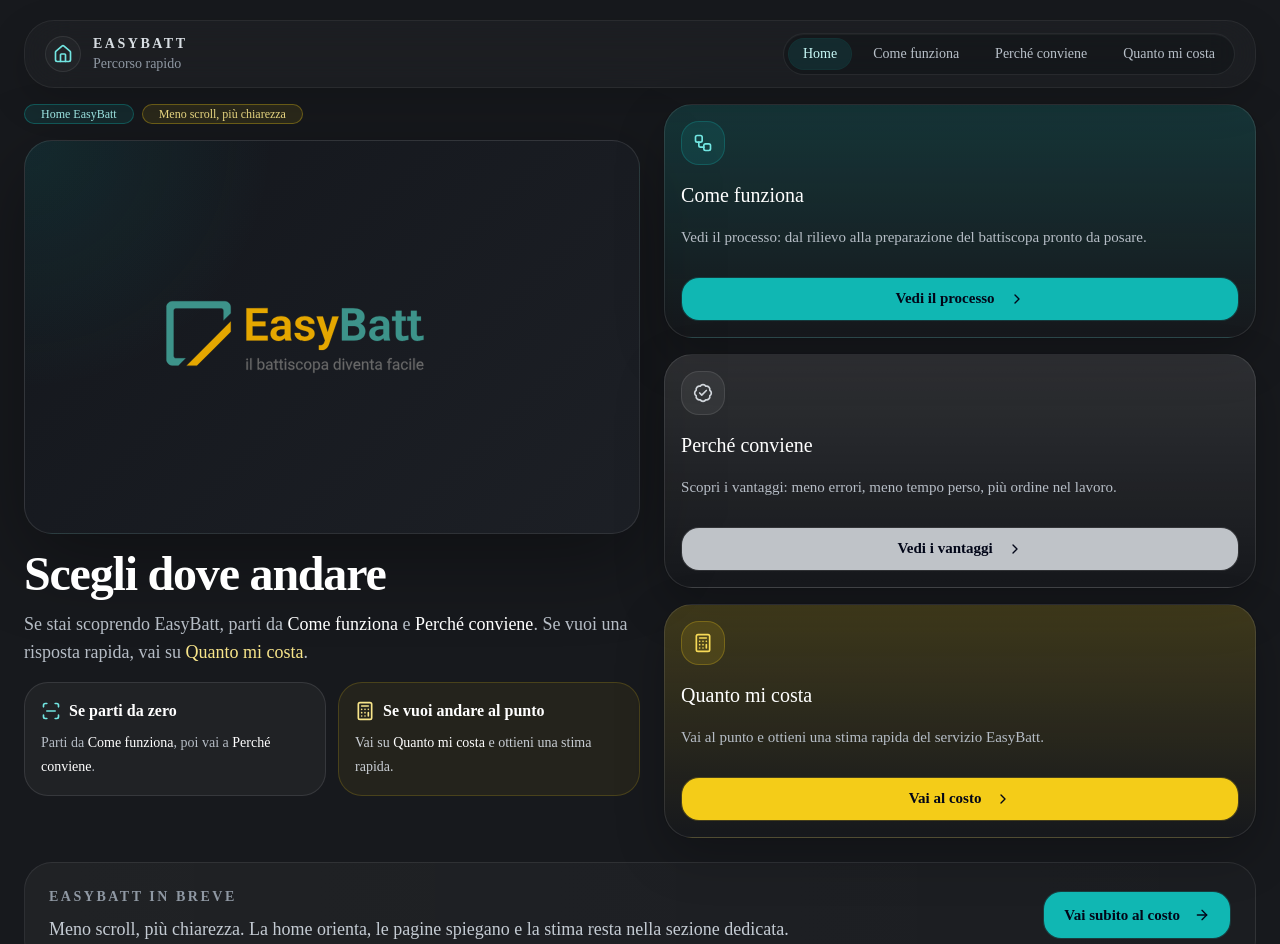
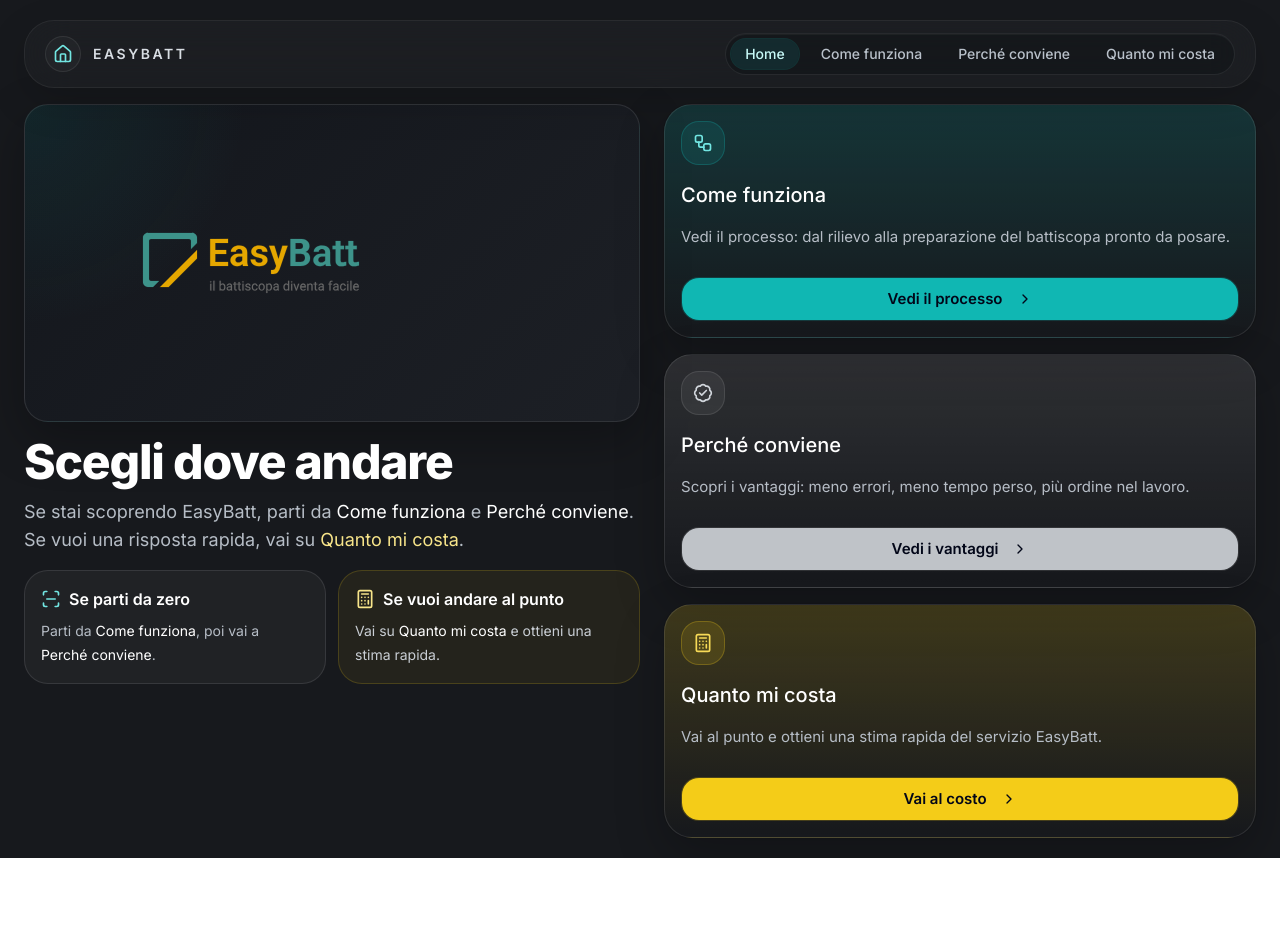
Before and after one commit to FalegnameriaSpini/easybatt-webapp, a Next.js app: page / in a window 1280 px wide. Shown: the top 944 px of the page. After the commit the page ends 858 px from the top, so only its background shows below. Built offline with nearby package versions, Linux system fonts and the light colour scheme.

Commit message:
Easybatt_app_v3

```diff
--- a/app/layout.js
+++ b/app/layout.js
@@ -1,8 +1,8 @@
-import { Geist, Geist_Mono } from "next/font/google";
+import { Inter, Geist_Mono } from "next/font/google";
 import "./globals.css";
 
-const geistSans = Geist({
-  variable: "--font-geist-sans",
+const inter = Inter({
+  variable: "--font-sans",
   subsets: ["latin"],
 });
 
@@ -20,7 +20,7 @@ export default function RootLayout({ children }) {
   return (
     <html
       lang="en"
-      className={`${geistSans.variable} ${geistMono.variable} h-full antialiased`}
+      className={`${inter.variable} ${geistMono.variable} h-full antialiased`}
     >
       <body className="min-h-full flex flex-col">{children}</body>
     </html>
--- a/app/page.js
+++ b/app/page.js
@@ -2,7 +2,6 @@
 
 import React from "react";
 import {
-  ArrowRight,
   BadgeCheck,
   Calculator,
   ChevronRight,
@@ -10,7 +9,6 @@ import {
   ScanLine,
   Workflow,
 } from "lucide-react";
-import { Badge } from "@/components/ui/badge";
 import { Button } from "@/components/ui/button";
 import { Card, CardContent, CardDescription, CardHeader, CardTitle } from "@/components/ui/card";
 import { eb } from "@/app/easybatt-ui";
@@ -47,27 +45,15 @@ const ENTRY_POINTS = [
 
 function BrandLockup() {
   return (
-    <div className="rounded-[28px] border border-white/10 bg-[radial-gradient(circle_at_top_left,_rgba(15,175,169,0.12),_transparent_34%),linear-gradient(135deg,_rgba(20,23,29,0.98),_rgba(29,32,38,0.98))] p-4 shadow-[0_25px_80px_rgba(0,0,0,0.35)] sm:p-5">
+    <div className="rounded-[24px] border border-white/10 bg-[radial-gradient(circle_at_top_left,_rgba(15,175,169,0.1),_transparent_32%),linear-gradient(135deg,_rgba(20,23,29,0.98),_rgba(29,32,38,0.98))] px-3 py-2 shadow-[0_18px_50px_rgba(0,0,0,0.28)] sm:px-4 sm:py-2.5">
       <div className="flex items-center">
+        {/* The SVG uses a large 595.2 x 419.52 viewBox and may still include extra internal whitespace. If the logo keeps feeling too airy, trim the SVG canvas in /public/Logo_easybatt_trasp.svg. */}
         <img
           src="/Logo_easybatt_trasp.svg"
           alt="EasyBatt - il battiscopa diventa facile"
-          className="h-auto w-full max-w-[500px]"
+          className="h-auto w-full max-w-[400px] sm:max-w-[420px]"
         />
       </div>
-    </div>
-  );
-}
-
-function QuickNav() {
-  return (
-    <div className="flex flex-wrap items-center gap-2">
-      <Badge className={eb.badgeTeal}>
-        Home EasyBatt
-      </Badge>
-      <Badge className={eb.badgeYellow}>
-        Meno scroll, più chiarezza
-      </Badge>
     </div>
   );
 }
@@ -132,7 +118,6 @@ export default function EasyBattHomePage() {
             </div>
             <div>
               <div className="text-sm font-semibold uppercase tracking-[0.18em] text-[#D8DDE3]">EasyBatt</div>
-              <div className="text-sm text-[#8F98A3]">Percorso rapido</div>
             </div>
           </div>
 
@@ -155,7 +140,6 @@ export default function EasyBattHomePage() {
         <main className="flex flex-1 flex-col">
           <section className="grid items-start gap-5 lg:grid-cols-[1.02fr_0.98fr] lg:gap-6">
             <div className="flex flex-col gap-4">
-              <QuickNav />
               <BrandLockup />
 
               <div className="max-w-2xl">
@@ -201,26 +185,6 @@ export default function EasyBattHomePage() {
               ))}
             </div>
           </section>
-
-          <section className="mt-6 rounded-[28px] border border-white/8 bg-gradient-to-r from-white/[0.04] via-white/[0.03] to-white/[0.02] p-5 sm:p-6">
-            <div className="flex flex-col gap-4 lg:flex-row lg:items-center lg:justify-between">
-              <div className="max-w-3xl">
-                <div className="mb-2 text-sm font-semibold uppercase tracking-[0.18em] text-[#8F98A3]">
-                  EasyBatt in breve
-                </div>
-                <p className="text-base leading-7 text-[#C4CBD3] sm:text-lg">
-                  Meno scroll, più chiarezza. La home orienta, le pagine spiegano e la stima resta nella sezione dedicata.
-                </p>
-              </div>
-
-              <Button asChild className={`${eb.primaryButtonTeal} h-12 px-5 text-base`}>
-                <a href="/quanto-mi-costa">
-                  Vai subito al costo
-                  <ArrowRight className="ml-2 h-4 w-4" />
-                </a>
-              </Button>
-            </div>
-          </section>
         </main>
       </div>
     </div>
```
